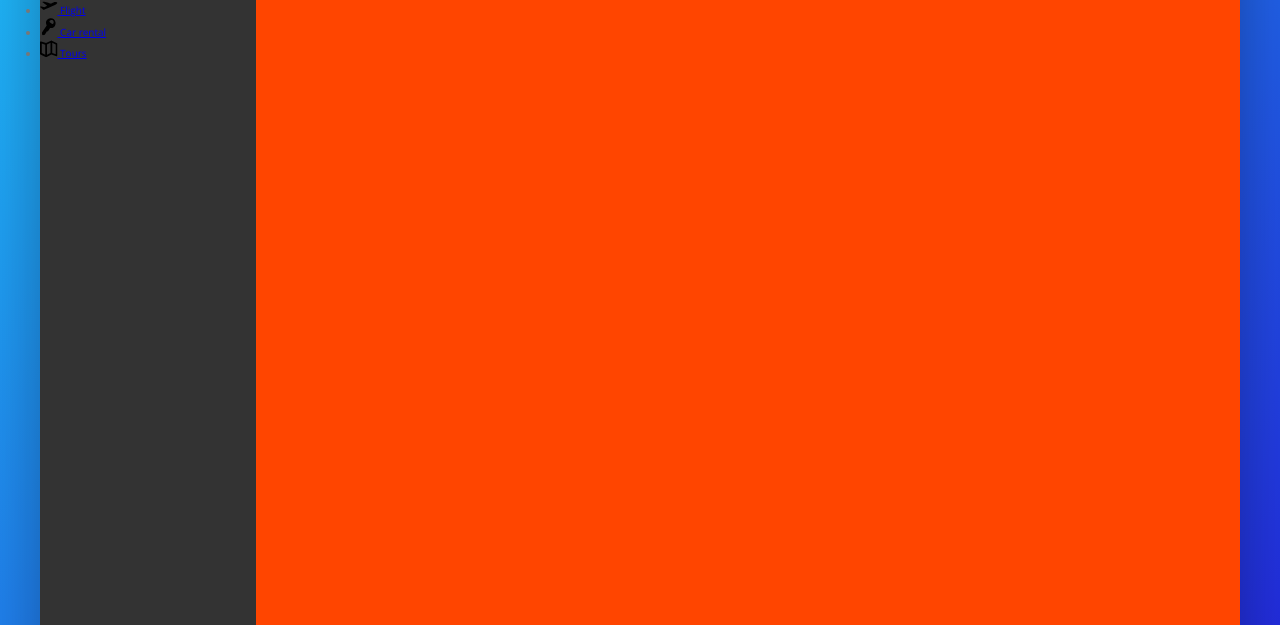
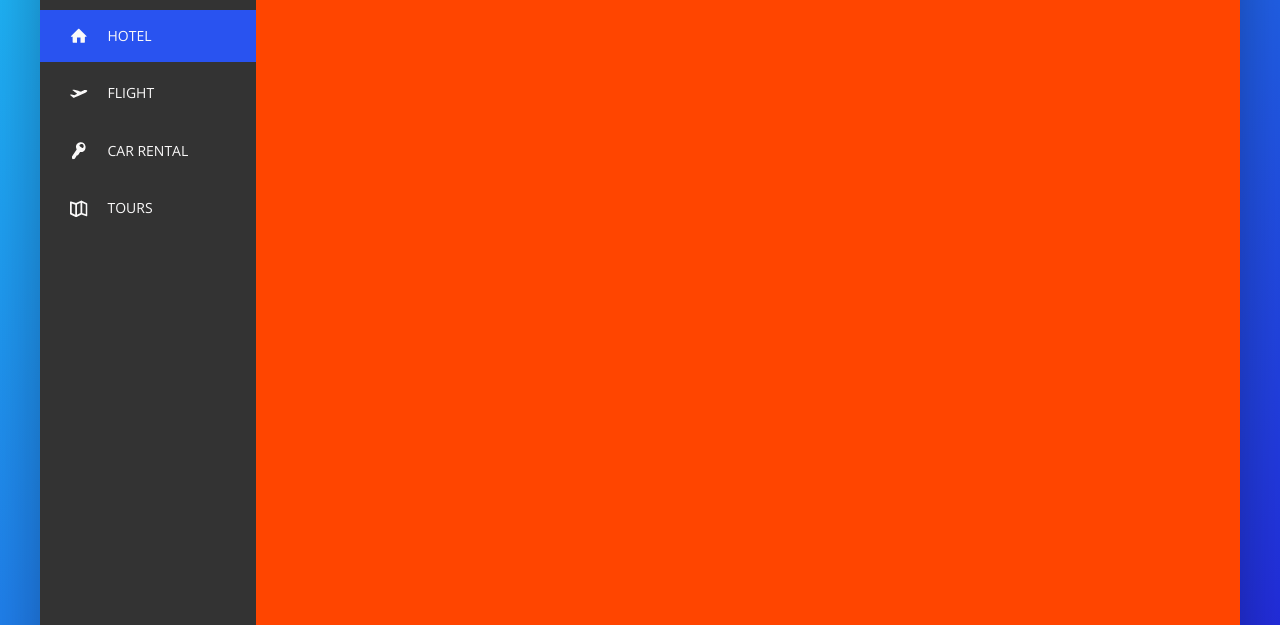
Before and after one commit to dim4ik2911/trip, a website: page index.html in a window 1280 px wide. Shown: the part 175-800 px from the top of the page. Drawn offline with nearby package versions, Linux system fonts and the light colour scheme.

Commit message:
building the navigation part2

```diff
--- a/index.html
+++ b/index.html
@@ -43,7 +43,7 @@
             <div class="content">
                 <nav class="sidebar">
                     <ul class="side-nav">
-                        <li class="side-nav__item">
+                        <li class="side-nav__item side-nav__item--active">
                             <a href="#" class="side-nav__link">
                                 <svg class="side-nav__icon">
                                     <use xlink:href="img/sprite.svg#icon-home"></use>
--- a/sass/_components.scss
+++ b/sass/_components.scss
@@ -113,13 +113,61 @@
 
 // SIDE NAVIGATION
 .side-nav {
+  font-size: 1.4rem;
+  list-style: none;
+  margin-top: 3.5rem;
+
   &__item {
+    position: relative;
+
+    &:not(:last-child) {
+      //to not apply to last element
+      margin-bottom: 0.5rem;
+    }
   }
-  &__link {
+
+  &__item::before {
+    content: "";
+    position: absolute;
+    top: 0;
+    left: 0;
+    height: 100%;
+    width: 3px;
+    background-color: var(--color-primary);
+    transform: scaleY(0);
+    // transform-origin: center; by default start scaling
+    transition: transform 0.2s, width 0.4s cubic-bezier(1, 0, 0, 1) 0.2s,
+      background-color 0.1s; //.2s in width means delay and cubic-bezier.com for delay effect
+  }
+
+  &__item:hover::before,
+  &__item--active::before {
+    transform: scaleY(1);
+    width: 100%;
+  }
+
+  &__item:active::before {
+    background-color: var(--color-primary-light);
+  }
+
+  &__link:link,
+  &__link:visited {
+    color: var(--color-grey-light-1);
+    text-decoration: none;
+    text-transform: uppercase;
+    display: block;
+    padding: 1.5rem 3rem;
+    position: relative;
+    z-index: 10; //z-index works if position specified
+
+    display: flex;
+    align-items: center;
   }
   &__icon {
     width: 1.75rem;
     height: 1.75rem;
+    margin-right: 2rem;
+    fill: currentcolor; //fill means the color of icon
   }
 }
 
```
Also changed, not shown: css/style.css.
